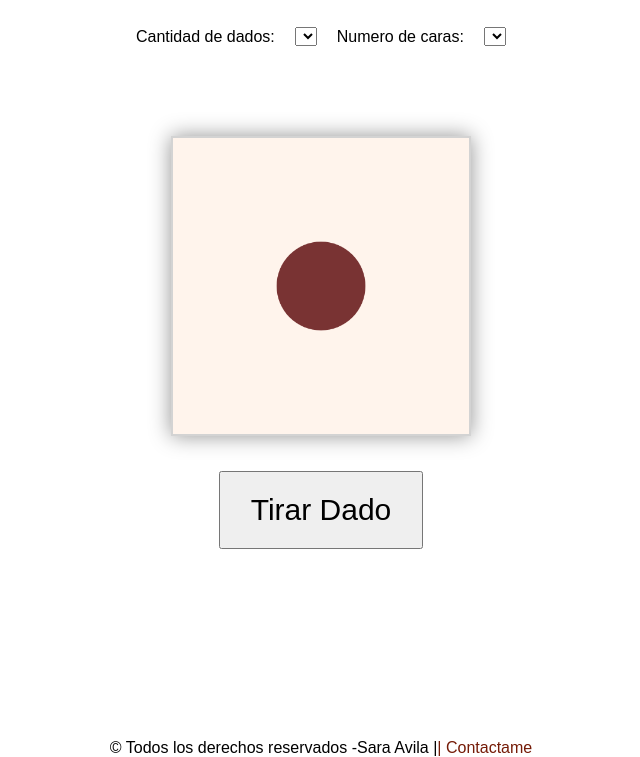
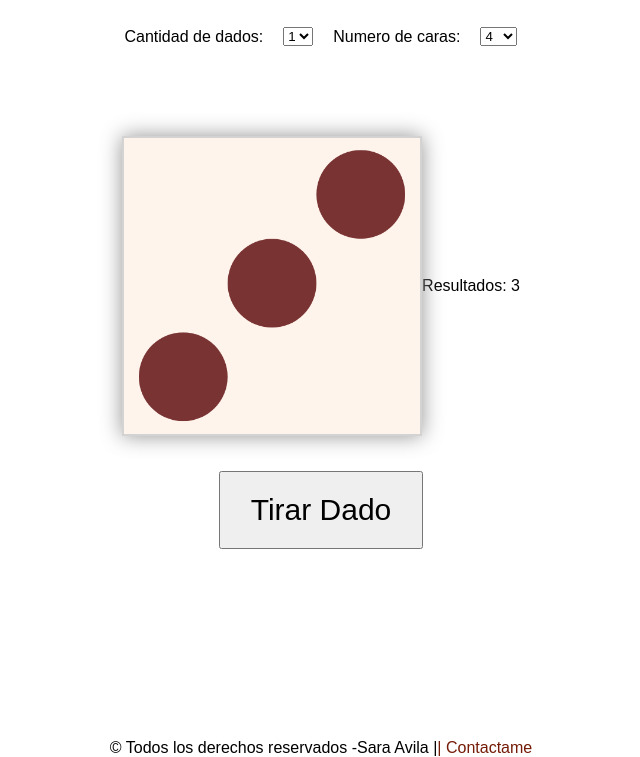
Before and after one commit to Saraavilaa/proyectofinal-js, a plain HTML site: page index.html in a window 1280 px wide. Both pictures are taken after a click on the button "Tirar Dado". Shown: the part 110-867 px from the top of the page, without its empty margins (319-959 px from the left). Drawn offline with nearby package versions, Linux system fonts and the light colour scheme; no server answers; a web font is replaced by a local one.

Commit message:
agregue imagenes de los dados desde el 7 al 20, cambie el index agregando un div de resultados-dados para darle uso despues a el texto del mismo, hice todo el javascript correspondiente a la pagina de inicio de los dados y cambie el css con fonts nuevas

```diff
--- a/css/style.css
+++ b/css/style.css
@@ -149,7 +149,7 @@ input::placeholder, textarea::placeholder {
 }
 
 .tirar-dado {
-    font-family: Arial, Helvetica, sans-serif;
+    font-family: "Anton SC", sans-serif;
     padding: 20px 30px 20px 30px;
     font-size: 30px;
 }
@@ -166,3 +166,7 @@ input::placeholder, textarea::placeholder {
     text-decoration: none;
     color: #751b07;
 }
+
+p {
+    font-family: "Anton SC", sans-serif;
+}
--- a/index.html
+++ b/index.html
@@ -7,6 +7,7 @@
      <link rel="preconnect" href="https://fonts.googleapis.com">
      <link rel="preconnect" href="https://fonts.gstatic.com" crossorigin>
      <link href="https://fonts.googleapis.com/css2?family=Archivo+Black&family=Bebas+Neue&family=League+Spartan:wght@700&display=swap" rel="stylesheet">
+     <link href="https://fonts.googleapis.com/css2?family=Anton+SC&display=swap" rel="stylesheet">
      <!--FIN FONTS-->
     <link rel="stylesheet" href="/css/style.css">
     <title>Juego de dados</title>
@@ -25,6 +26,11 @@
     <img class="tamanio-dado" src="/imagenes/dado1.png" alt="dado">
     </div>
 
+    <div class="resultados-dados">
+        <!-- Aquí se mostrarán dinámicamente los resultados -->
+    </div>
+
+
     <div class="boton-dado">
         <button class="tirar-dado">Tirar Dado</button>
     </div>
@@ -34,5 +40,6 @@
         <a class="contactame-text" href="/pages/contactame.html">|  Contactame</a>
     </footer>
     <script src="/js/main.js"></script>
+    <script src="https://cdnjs.cloudflare.com/ajax/libs/gsap/3.7.1/gsap.min.js"></script>
 </body>
 </html>
--- a/js/main.js
+++ b/js/main.js
@@ -0,0 +1,97 @@
+document.addEventListener("DOMContentLoaded", () => {
+    // Variables para seleccionar elementos del DOM
+    const numDadosSelect = document.querySelector('select[name="Num-dados"]');
+    const numCarasSelect = document.querySelector('select[name="Num-caras"]');
+    const tirarDadoBtn = document.querySelector('.tirar-dado');
+    const imagenDadoContainer = document.querySelector('.imagen-dado');
+    const resultadoDiv = document.createElement('div');
+    imagenDadoContainer.appendChild(resultadoDiv);
+
+    // Inicializar opciones de cantidad de dados y caras
+    initOptions();
+
+    // Event listener para el botón de tirar dados
+    tirarDadoBtn.addEventListener('click', tirarDados);
+
+    // Event listener para actualizar la cantidad de dados
+    numDadosSelect.addEventListener('change', actualizarImagenesDados);
+
+    // Función para inicializar las opciones de los select
+    function initOptions() {
+        // Opciones para la cantidad de dados
+        for (let i = 1; i <= 5; i++) {
+            const option = document.createElement('option');
+            option.value = i;
+            option.textContent = i;
+            numDadosSelect.appendChild(option);
+        }
+
+        // Opciones para la cantidad de caras de los dados
+        [4, 6, 8, 10, 12, 20].forEach(caras => {
+            const option = document.createElement('option');
+            option.value = caras;
+            option.textContent = caras;
+            numCarasSelect.appendChild(option);
+        });
+    }
+
+    // Función para actualizar las imágenes de los dados según la cantidad seleccionada
+    function actualizarImagenesDados() {
+        const numDados = parseInt(numDadosSelect.value);
+        imagenDadoContainer.innerHTML = ''; // Limpiar imágenes anteriores
+        for (let i = 0; i < numDados; i++) {
+            const img = document.createElement('img');
+            img.classList.add('tamanio-dado');
+            img.src = '/imagenes/dado1.png'; // Imagen inicial
+            img.alt = `Dado ${i + 1}`;
+            imagenDadoContainer.appendChild(img);
+        }
+        imagenDadoContainer.appendChild(resultadoDiv); // Reagregar el div de resultados
+    }
+
+    // Función para tirar los dados y mostrar el resultado
+    function tirarDados() {
+        const numDados = parseInt(numDadosSelect.value);
+        const numCaras = parseInt(numCarasSelect.value);
+        const resultados = [];
+
+        for (let i = 0; i < numDados; i++) {
+            resultados.push(Math.floor(Math.random() * numCaras) + 1);
+        }
+
+        mostrarResultados(resultados);
+        cambiarImagenesDados(resultados, numCaras);
+    }
+
+    // Función para mostrar los resultados en el DOM
+    function mostrarResultados(resultados) {
+        resultadoDiv.innerHTML = `<p>Resultados: ${resultados.join(', ')}</p>`;
+    }
+
+    // Función para cambiar las imágenes de los dados según los resultados
+    function cambiarImagenesDados(resultados, numCaras) {
+        const dados = document.querySelectorAll('.tamanio-dado');
+        resultados.forEach((numero, index) => {
+            if (numero >= 1 && numero <= numCaras) {
+                dados[index].src = `/imagenes/dado${numero}.png`;
+            } else {
+                // Manejar casos donde el número está fuera del rango de imágenes disponibles
+                console.log('Número de dado fuera del rango de imágenes disponibles');
+            }
+        });
+    }
+
+    // Ejemplo de uso de AJAX para cargar datos desde un JSON local
+    fetch('/data/dados.json')
+        .then(response => response.json())
+        .then(data => {
+            console.log('Datos de ejemplo cargados:', data);
+        })
+        .catch(error => console.error('Error al cargar datos:', error));
+
+    // Ejemplo de una librería de animación (usando GSAP)
+    gsap.from(".tamanio-dado", { duration: 2, x: 300, opacity: 0, scale: 0.5 });
+});
+
+
+// CONTACTOS PAGE
```
Also changed, not shown: imagenes/dado10.png (added), imagenes/dado11.png (added), imagenes/dado12.png (added), imagenes/dado13.png (added), imagenes/dado14.png (added), imagenes/dado15.png (added), imagenes/dado16.png (added), imagenes/dado17.png (added), imagenes/dado18.png (added), imagenes/dado19.png (added), imagenes/dado20.png (added), imagenes/dado5.png (renamed from imagenes/dado5.jpg), imagenes/dado6.png (renamed from imagenes/dado6.jpg), imagenes/dado7.png (added), 2 more files.
